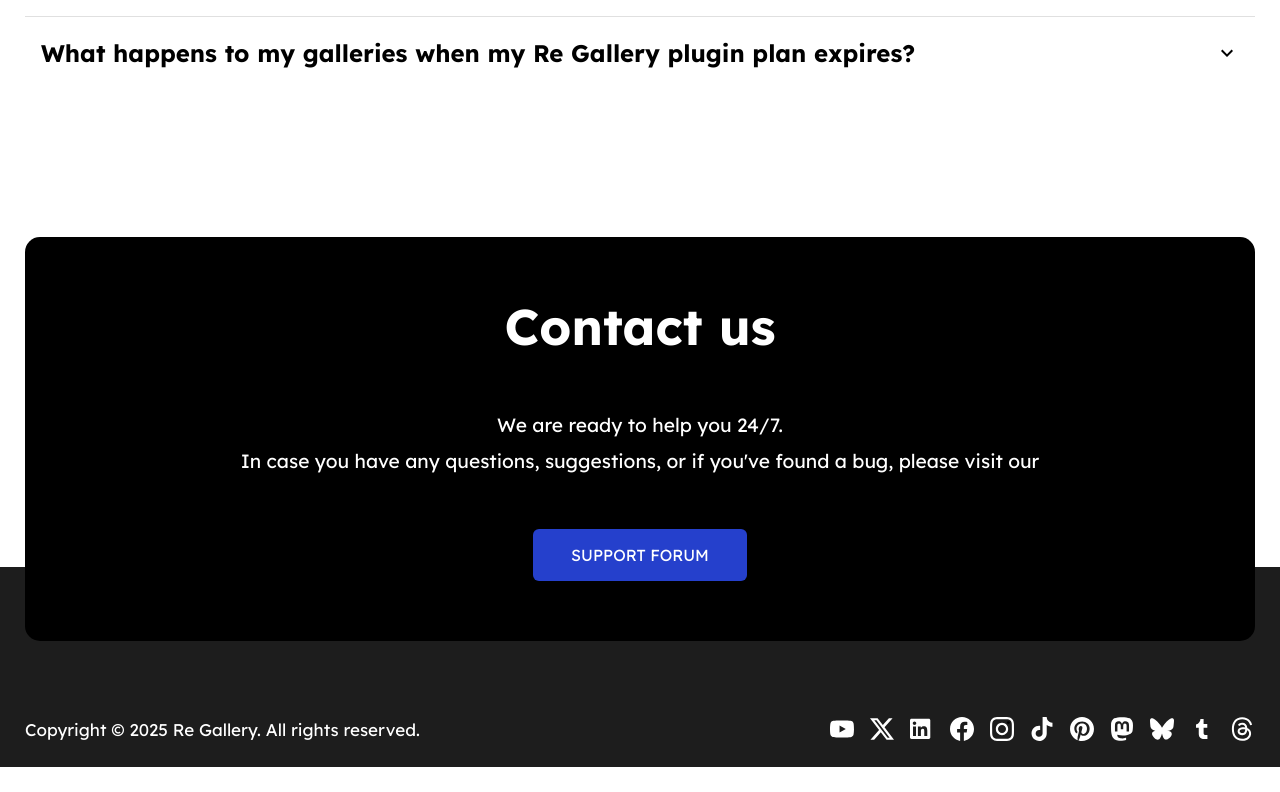
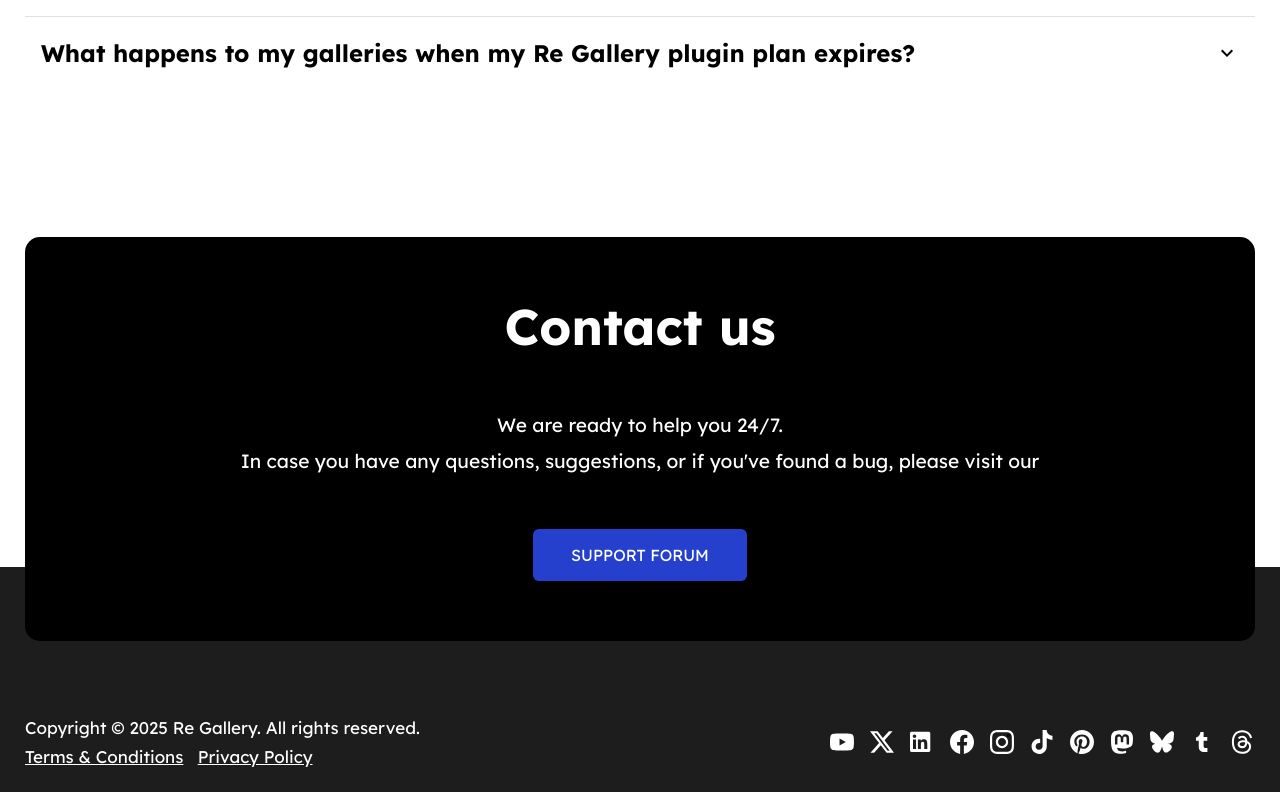
Before and after one commit to GrigorHarutyunian/regallery, a React (Vite) app: page / in a window 1280 px wide. Shown: the part 7994-8786 px from the top of the page. Before the commit the page ends 8761 px from the top, so only its background shows below. Built offline with nearby package versions, Linux system fonts and the light colour scheme.

Commit message:
Privacy policy and Terms & Conditions pages and added google search console integration

```diff
--- /dev/null
+++ b/google8067a42fcb23073a.html
@@ -0,0 +1 @@
+google-site-verification: google8067a42fcb23073a.html
--- a/src/components/footer/Footer.css
+++ b/src/components/footer/Footer.css
@@ -4,10 +4,14 @@ footer > .container {
   flex-direction: column;
 }
 
-.footer-text__title {
-  color: #ffffffff;
+.footer-text__title,
+.footer-text__title a {
+  color: #ffffff;
   font-size: 17px;
   font-weight: 400;
+}
+.footer-text__links {
+  margin-top: 8px;
 }
 
 .row__social-website {
--- a/src/components/footer/Footer.tsx
+++ b/src/components/footer/Footer.tsx
@@ -5,8 +5,25 @@ const Footer: React.FC = () => {
     <footer>
       <div className="row__social-website">
         <div className="footer-text__title footer-copyright">
-          <span>Copyright © 2025 Re Gallery.</span>{" "}
-          <span>All rights reserved.</span>
+          <div>
+            <span>Copyright © 2025 Re Gallery.</span>{" "}
+            <span>All rights reserved.</span>
+          </div>
+          <div className="footer-text__links">
+            <a
+              href="https://regallery.team/core/terms-conditions/"
+              target="_blank"
+            >
+              Terms & Conditions
+            </a>
+            &nbsp; &nbsp;
+            <a
+              href="https://regallery.team/core/privacy-policy/"
+              target="_blank"
+            >
+              Privacy Policy
+            </a>
+          </div>
         </div>
         <div className="footer__social-website-icons">
           {socialWebsiteData.map((websiteData) => {
```
